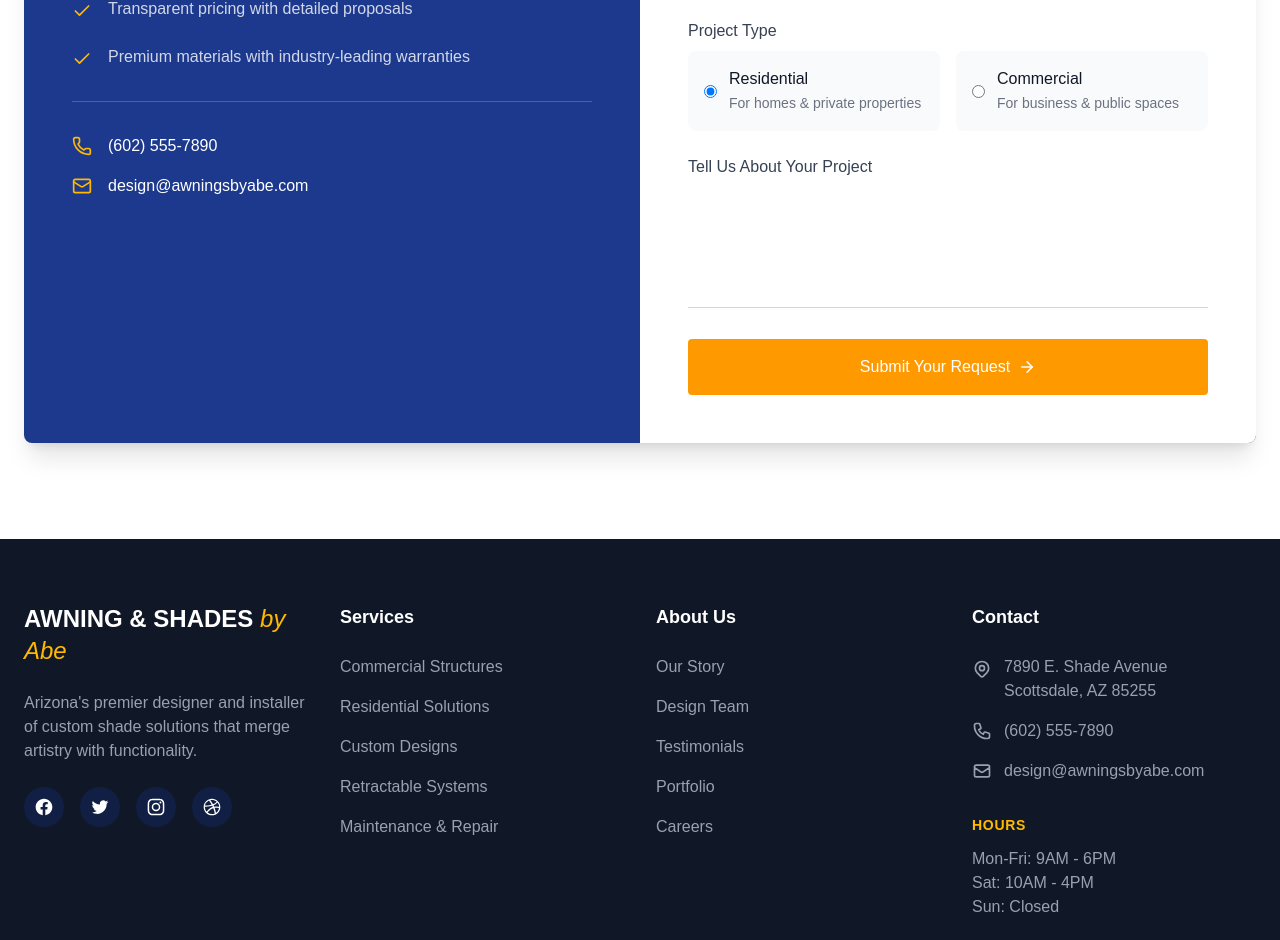
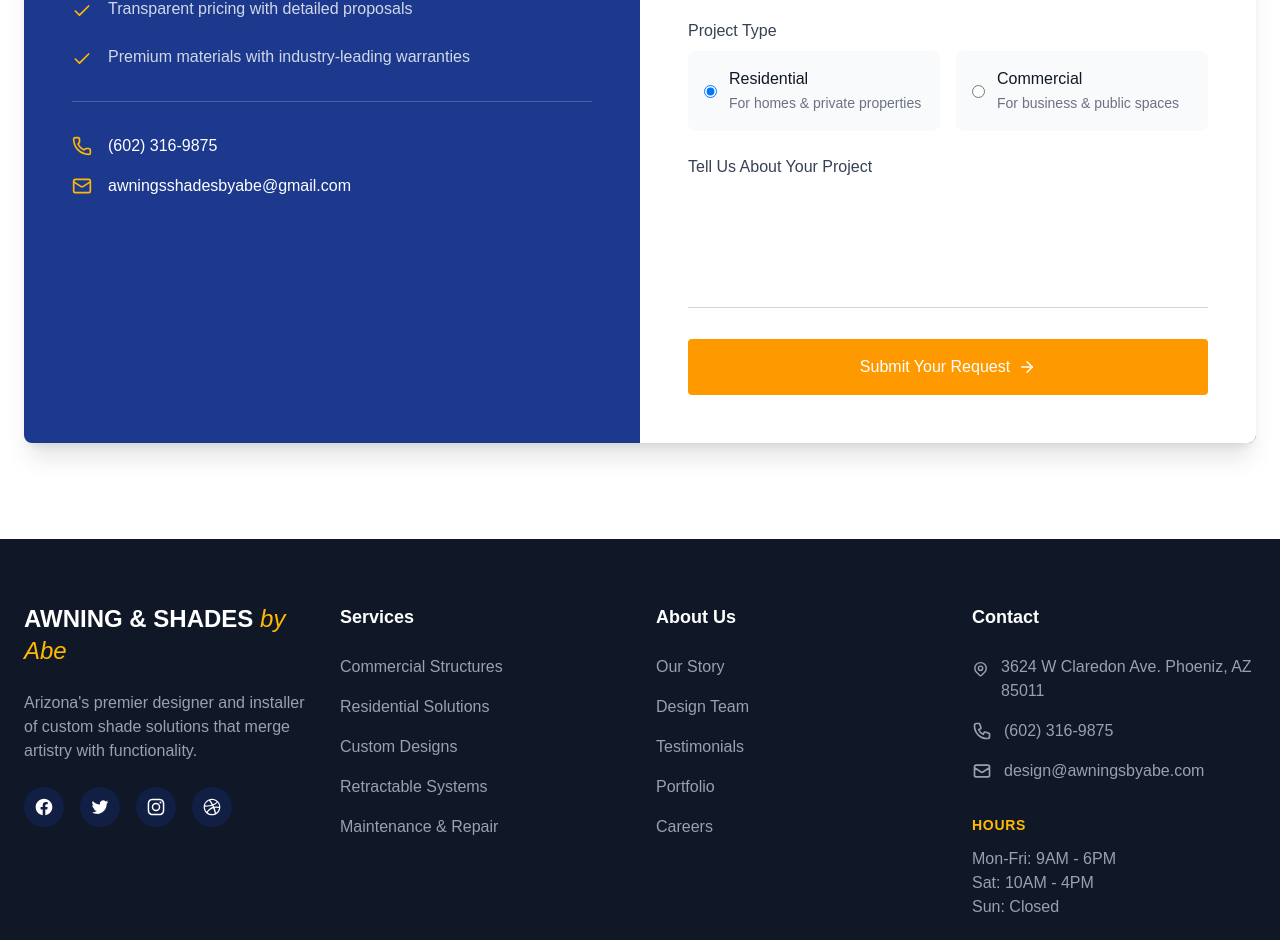
Before and after one commit to Funkybs/awningsbyabe, a Next.js app: page / in a window 1280 px wide. Shown: the part 4331-5271 px from the top of the page. Built offline with nearby package versions, Linux system fonts and the light colour scheme.

Commit message:
Update AbeHomepage.jsx

```diff
--- a/src/components/AbeHomepage.jsx
+++ b/src/components/AbeHomepage.jsx
@@ -491,11 +491,11 @@ const AbeHomepage = () => {
                 <div className="pt-8 border-t border-white/20 space-y-4">
                   <div className="flex items-center">
                     <Phone className="text-amber-400 mr-4" size={20} />
-                    <span>(602) 555-7890</span>
+                    <span>(602) 316-9875</span>
                   </div>
                   <div className="flex items-center">
                     <Mail className="text-amber-400 mr-4" size={20} />
-                    <span>design@awningsbyabe.com</span>
+                    <span>awningsshadesbyabe@gmail.com</span>
                   </div>
                 </div>
               </div>
@@ -658,13 +658,13 @@ const AbeHomepage = () => {
                     <path strokeLinecap="round" strokeLinejoin="round" strokeWidth="2" d="M17.657 16.657L13.414 20.9a1.998 1.998 0 01-2.827 0l-4.244-4.243a8 8 0 1111.314 0z"></path>
                     <path strokeLinecap="round" strokeLinejoin="round" strokeWidth="2" d="M15 11a3 3 0 11-6 0 3 3 0 016 0z"></path>
                   </svg>
-                  <span>7890 E. Shade Avenue<br />Scottsdale, AZ 85255</span>
+                  <span>3624 W Claredon Ave. Phoeniz, AZ 85011</span>
                 </li>
                 <li className="flex items-center">
                   <svg className="w-5 h-5 mr-3" fill="none" stroke="currentColor" viewBox="0 0 24 24" xmlns="http://www.w3.org/2000/svg">
                     <path strokeLinecap="round" strokeLinejoin="round" strokeWidth="2" d="M3 5a2 2 0 012-2h3.28a1 1 0 01.948.684l1.498 4.493a1 1 0 01-.502 1.21l-2.257 1.13a11.042 11.042 0 005.516 5.516l1.13-2.257a1 1 0 011.21-.502l4.493 1.498a1 1 0 01.684.949V19a2 2 0 01-2 2h-1C9.716 21 3 14.284 3 6V5z"></path>
                   </svg>
-                  <span>(602) 555-7890</span>
+                  <span>(602) 316-9875</span>
                 </li>
                 <li className="flex items-center">
                   <svg className="w-5 h-5 mr-3" fill="none" stroke="currentColor" viewBox="0 0 24 24" xmlns="http://www.w3.org/2000/svg">
```
